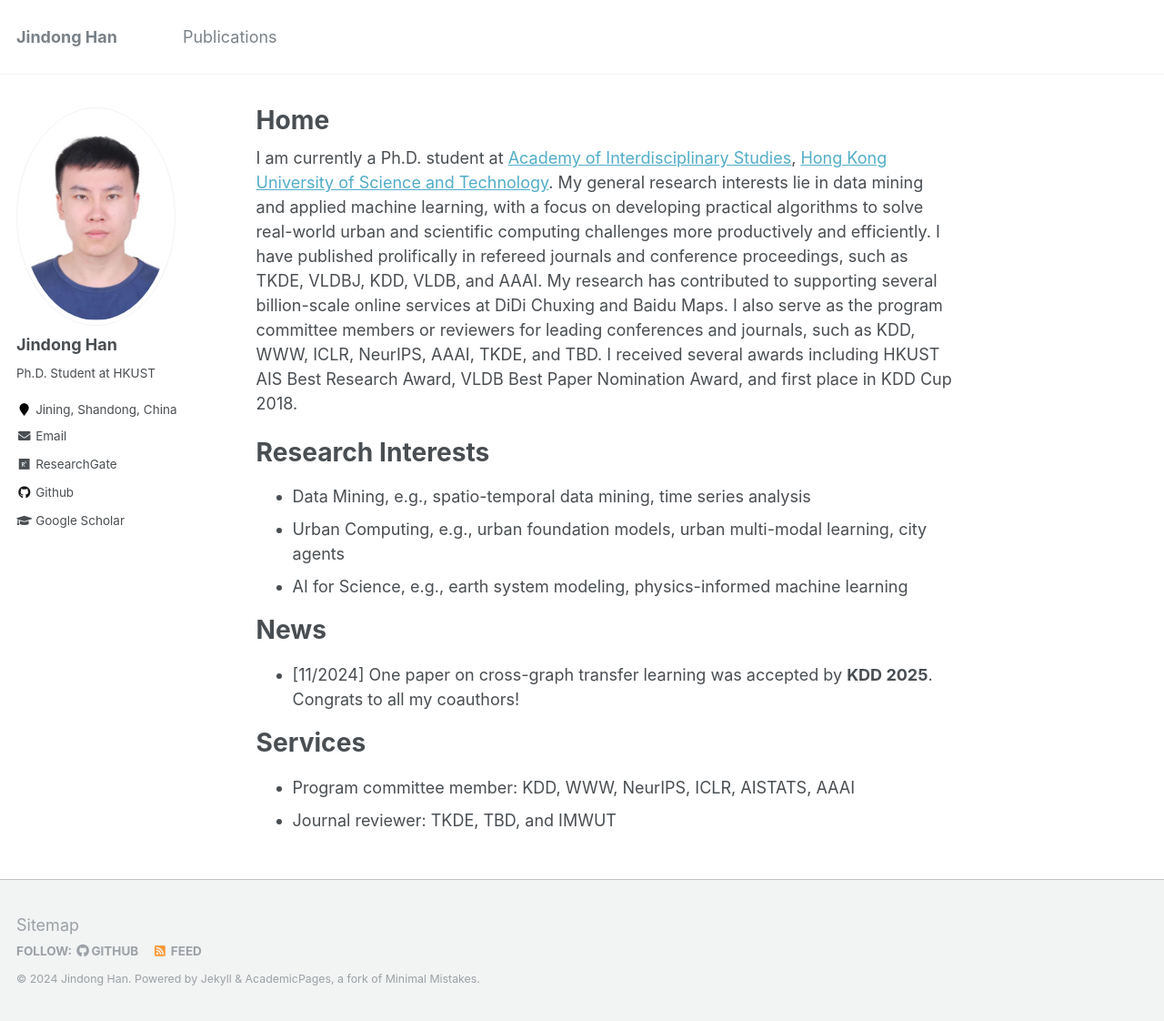
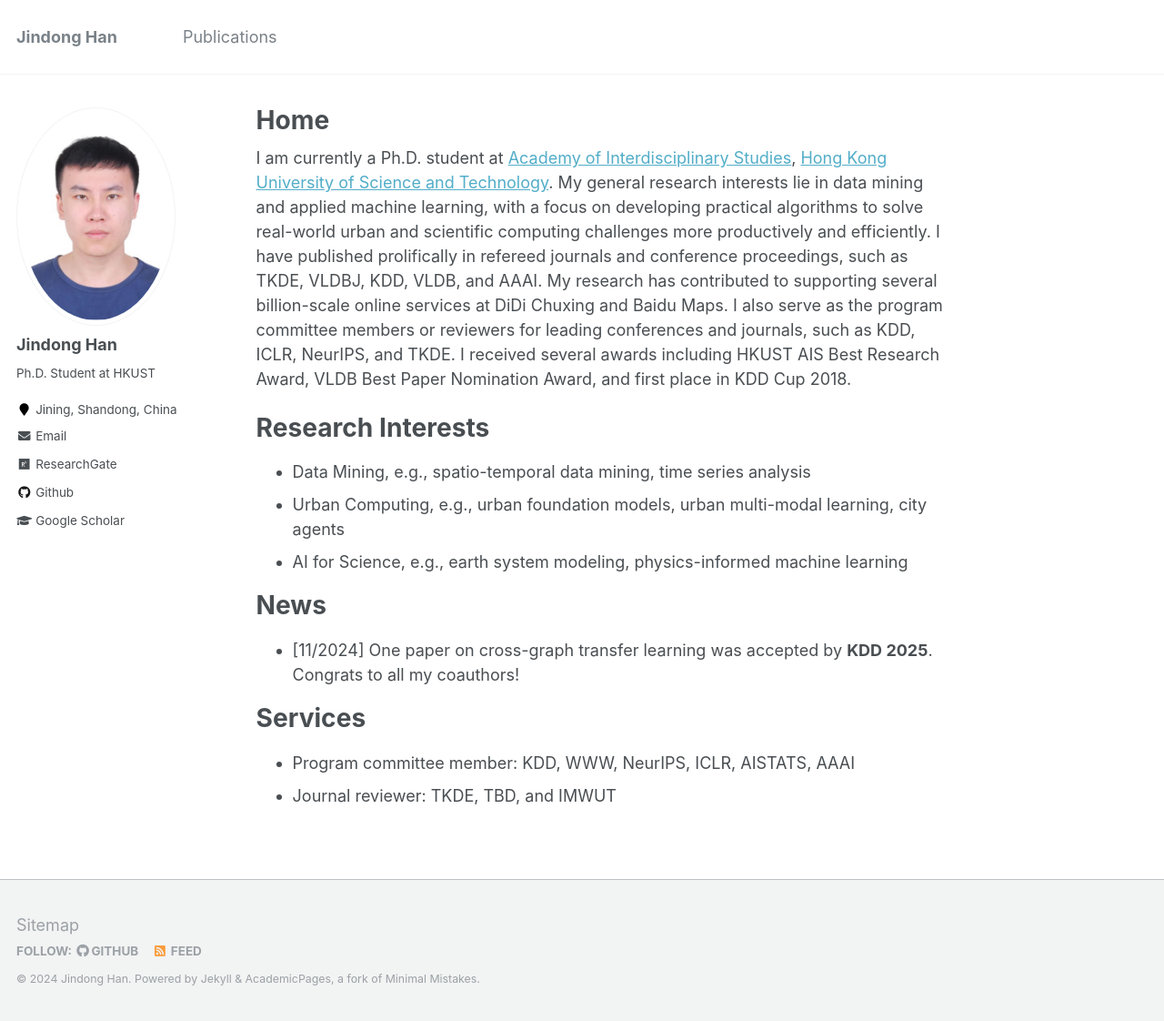
Before and after one commit to jhanao-hkust/jhanao-hkust.github.io, a Jekyll site: the page built from _pages/about.md, in a window 1280 px wide and 1122 px high. Shown: the whole window at 91% size. Built offline with Jekyll 4.4.1, drawn with Linux system fonts in a browser that asks for light colours.

Commit message:
Update about.md

```diff
--- a/_pages/about.md
+++ b/_pages/about.md
@@ -8,7 +8,7 @@ redirect_from:
   - /about.html
 ---
 
-I am currently a Ph.D. student at [Academy of Interdisciplinary Studies](https://ais.hkust.edu.hk/), [Hong Kong University of Science and Technology](https://hkust.edu.hk/). My general research interests lie in data mining and applied machine learning, with a focus on developing practical algorithms to solve real-world urban and scientific computing challenges more productively and efficiently. I have published prolifically in refereed journals and conference proceedings, such as TKDE, VLDBJ, KDD, VLDB, and AAAI. My research has contributed to supporting several billion-scale online services at DiDi Chuxing and Baidu Maps. I also serve as the program committee members or reviewers for leading conferences and journals, such as KDD, WWW, ICLR, NeurIPS, AAAI, TKDE, and TBD. I received several awards including HKUST AIS Best Research Award, VLDB Best Paper Nomination Award, and first place in KDD Cup 2018.
+I am currently a Ph.D. student at [Academy of Interdisciplinary Studies](https://ais.hkust.edu.hk/), [Hong Kong University of Science and Technology](https://hkust.edu.hk/). My general research interests lie in data mining and applied machine learning, with a focus on developing practical algorithms to solve real-world urban and scientific computing challenges more productively and efficiently. I have published prolifically in refereed journals and conference proceedings, such as TKDE, VLDBJ, KDD, VLDB, and AAAI. My research has contributed to supporting several billion-scale online services at DiDi Chuxing and Baidu Maps. I also serve as the program committee members or reviewers for leading conferences and journals, such as KDD, ICLR, NeurIPS, and TKDE. I received several awards including HKUST AIS Best Research Award, VLDB Best Paper Nomination Award, and first place in KDD Cup 2018.
 
 # Research Interests
 * Data Mining, e.g., spatio-temporal data mining, time series analysis
```
